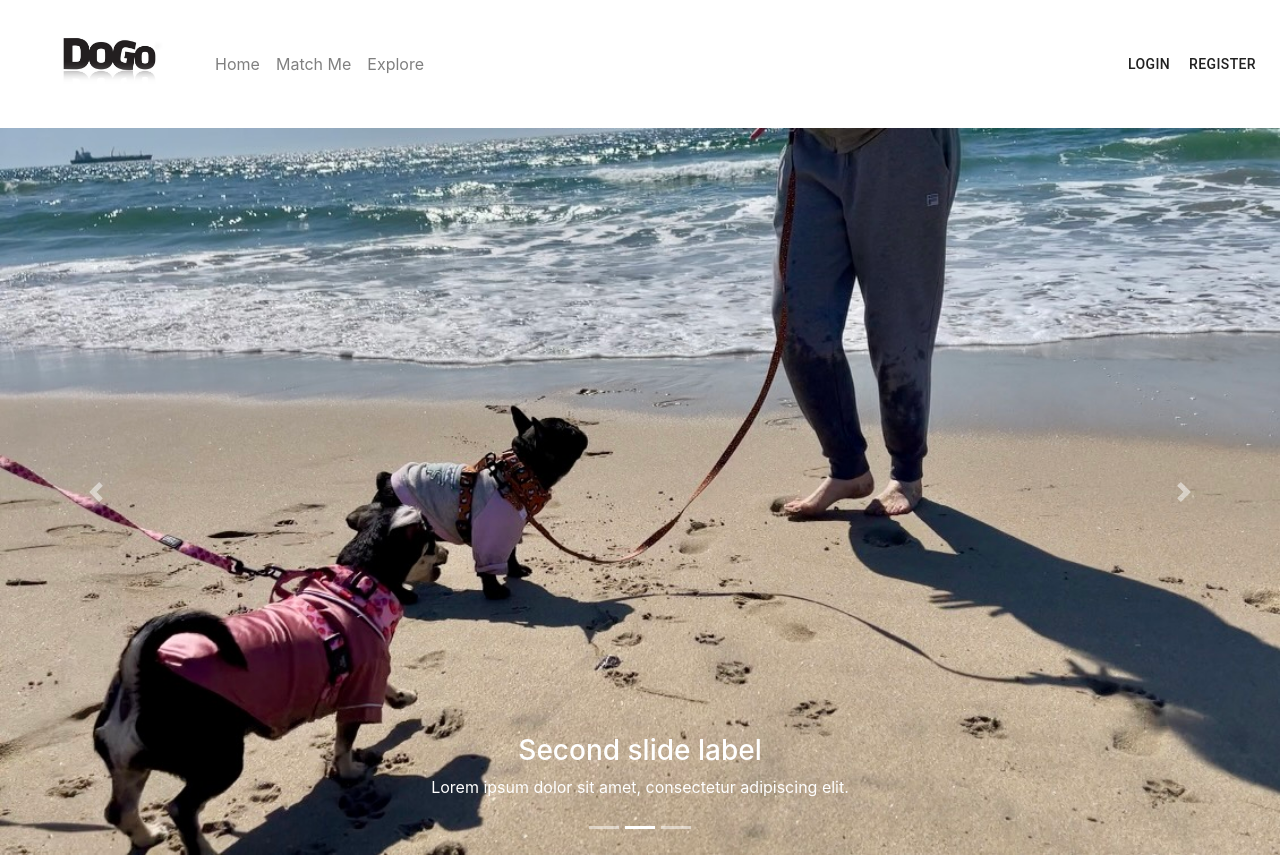
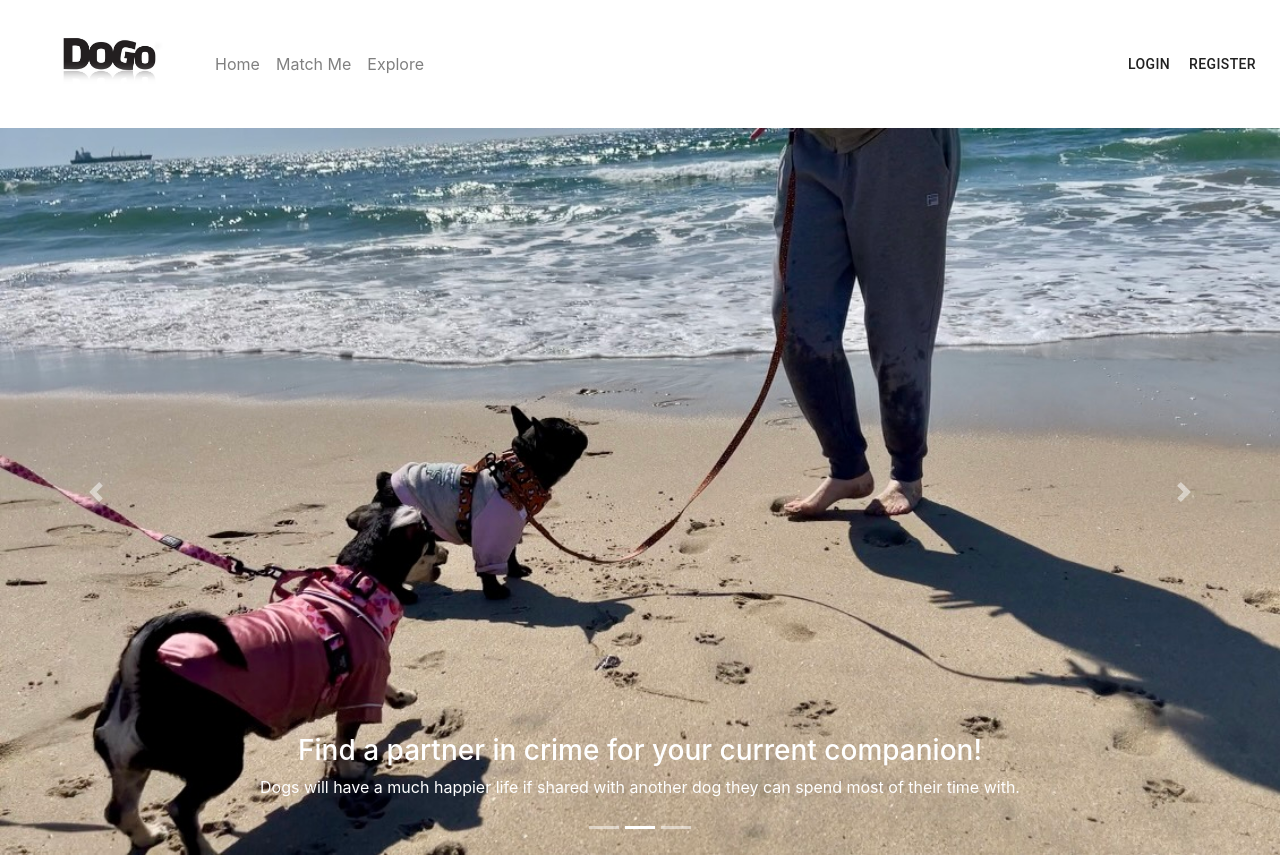
Before and after one commit to titorivera0707/Coapp, a React (Create React App) app: page / in a window 1280 px wide. Built offline with nearby package versions, Linux system fonts and the light colour scheme; no server answers.

Commit message:
Added placeholder text in the pictures.

```diff
--- a/src/Components/Carousel/Carousel.js
+++ b/src/Components/Carousel/Carousel.js
@@ -15,8 +15,8 @@ function CarouselPictures() {
                     alt="First slide"
                     />
                     <Carousel.Caption>
-                    <h3>First slide label</h3>
-                    <p>Nulla vitae elit libero, a pharetra augue mollis interdum.</p>
+                    <h3>Find your perfect companion!</h3>
+                    <p>Big or small, your companion will love you more than it loves itself.</p>
                     </Carousel.Caption>
                 </Carousel.Item>
                 <Carousel.Item>
@@ -27,8 +27,8 @@ function CarouselPictures() {
                     />
 
                     <Carousel.Caption>
-                    <h3>Second slide label</h3>
-                    <p>Lorem ipsum dolor sit amet, consectetur adipiscing elit.</p>
+                    <h3>Find a partner in crime for your current companion!</h3>
+                    <p>Dogs will have a much happier life if shared with another dog they can spend most of their time with.</p>
                     </Carousel.Caption>
                 </Carousel.Item>
                 <Carousel.Item>
@@ -39,8 +39,8 @@ function CarouselPictures() {
                     />
 
                     <Carousel.Caption>
-                    <h3>Third slide label</h3>
-                    <p>Praesent commodo cursus magna, vel scelerisque nisl consectetur.</p>
+                    <h3>Make lots of time for your companion!</h3>
+                    <p>Your new companion will always will be loyal to you and it should be rewarded as such.</p>
                     </Carousel.Caption>
                 </Carousel.Item>
             </Carousel>
```
